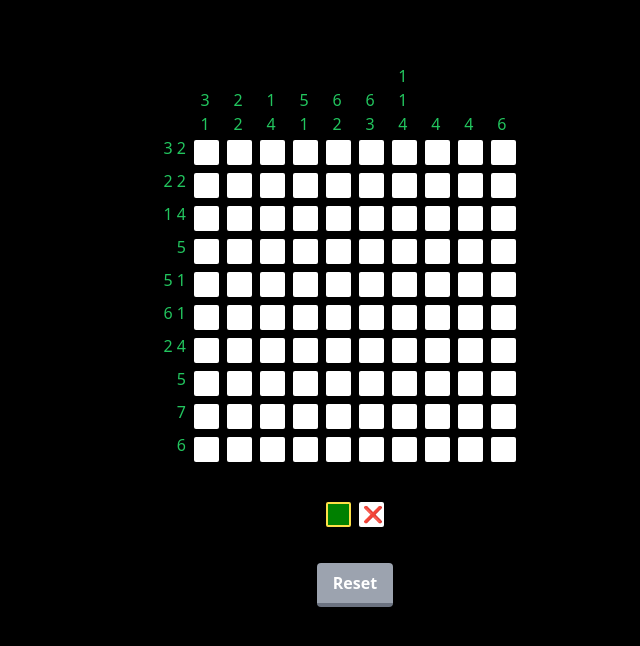
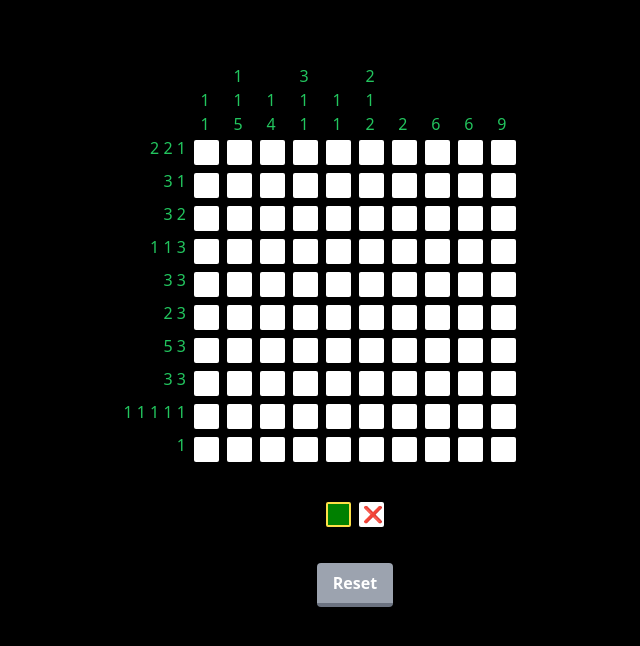
Before and after one commit to thomasdelauro22/nonogram, a Next.js app: page / in a window 1280 px wide. Shown: the top 646 px of the page, without its empty margins (285-925 px from the left). Built offline with nearby package versions, Linux system fonts and the light colour scheme.

Commit message:
add new file for preset puzzles

```diff
--- a/pages/index.tsx
+++ b/pages/index.tsx
@@ -1,38 +1,17 @@
 import Button from "@/components/Button";
 import Gameboard from "@/components/Gameboard";
 import { Board } from "../types/Board";
+import { hints1, hints2 } from "@/puzzles";
 
 export default function Home() {
   const board = new Board();
   const boardWidth = 10;
   const boardHeight = 10;
-  const hints = [
-    ["3", "2"],
-    ["2", "2"],
-    ["1", "4"],
-    ["5"],
-    ["5", "1"],
-    ["6", "1"],
-    ["2", "4"],
-    ["5"],
-    ["7"],
-    ["6"],
-    ["3", "1"],
-    ["2", "2"],
-    ["1", "4"],
-    ["5", "1"],
-    ["6", "2"],
-    ["6", "3"],
-    ["1", "1", "4"],
-    ["4"],
-    ["4"],
-    ["6"],
-  ];
   board.initialize(boardWidth, boardHeight);
 
   return (
     <div className="h-screen w-screen py-64">
-      <Gameboard width={boardWidth} height={boardHeight} hints={hints} />
+      <Gameboard width={boardWidth} height={boardHeight} hints={hints2} />
     </div>
   );
 }
--- /dev/null
+++ b/puzzles.ts
@@ -0,0 +1,45 @@
+export const hints1 = [
+    ["3", "2"],
+    ["2", "2"],
+    ["1", "4"],
+    ["5"],
+    ["5", "1"],
+    ["6", "1"],
+    ["2", "4"],
+    ["5"],
+    ["7"],
+    ["6"],
+    ["3", "1"],
+    ["2", "2"],
+    ["1", "4"],
+    ["5", "1"],
+    ["6", "2"],
+    ["6", "3"],
+    ["1", "1", "4"],
+    ["4"],
+    ["4"],
+    ["6"],
+  ];
+
+export const hints2 = [
+    ["2", "2", "1"],
+    ["3", "1"],
+    ["3", "2"],
+    ["1", "1", "3"],
+    ["3", "3"],
+    ["2", "3"],
+    ["5", "3"],
+    ["3", "3"],
+    ["1", "1", "1", "1", "1"],
+    ["1"],
+    ["1", "1"],
+    ["1", "1", "5"],
+    ["1", "4"],
+    ["3", "1", "1"],
+    ["1", "1"],
+    ["2", "1", "2"],
+    ["2"],
+    ["6"],
+    ["6"],
+    ["9"]
+]
```
